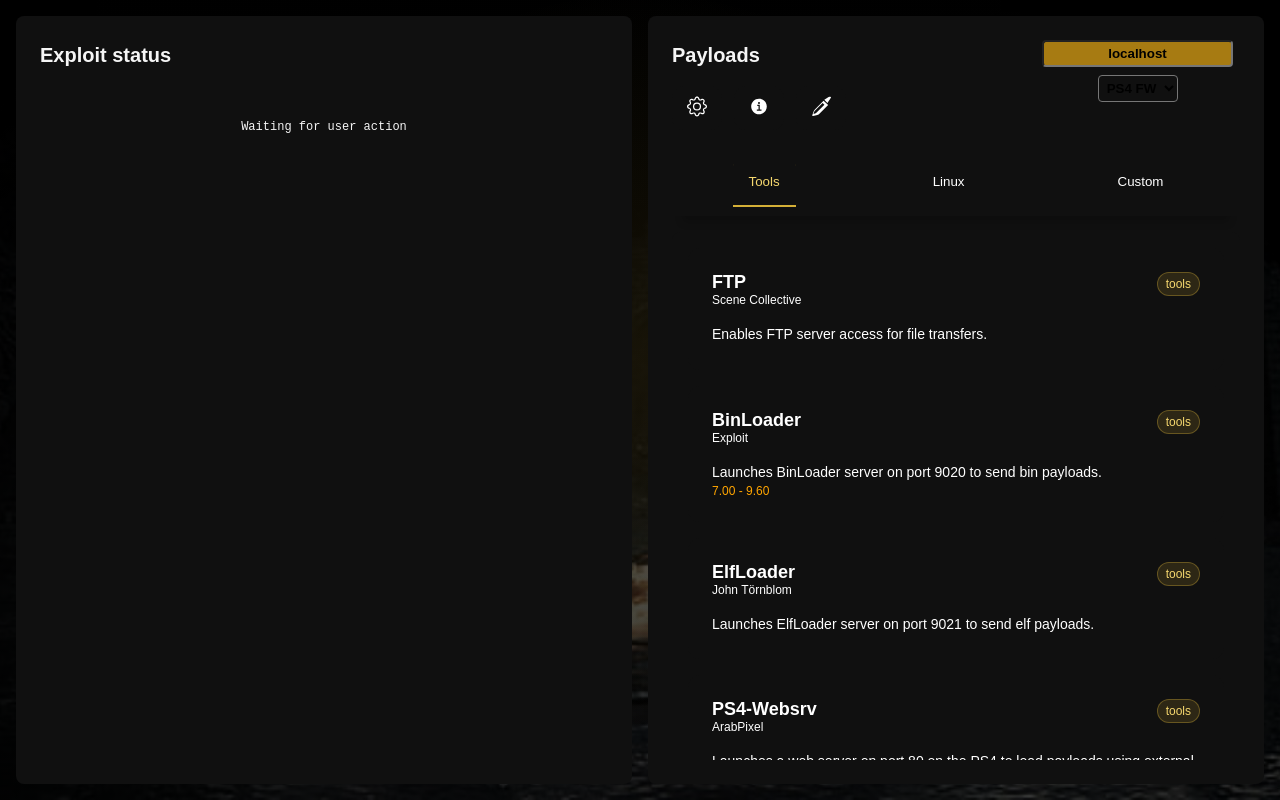
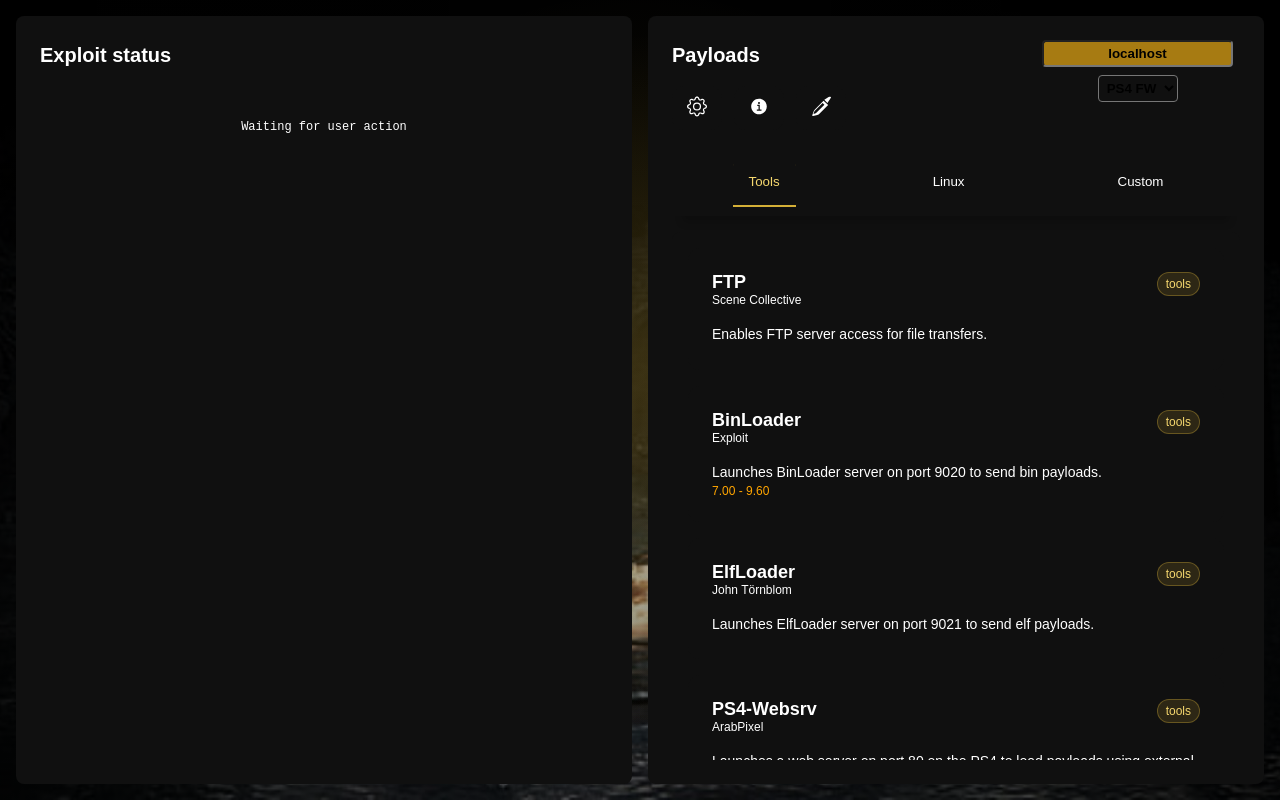
Before and after one commit to amine2-a11y/Amine-ps4, a website: page index.html in a window 1280 px wide. Drawn offline with Linux system fonts and the light colour scheme; files whose address does not match are found by name.

Commit message:
Add files via upload

```diff
--- a/index.html
+++ b/index.html
@@ -4,7 +4,7 @@
 <head>
     <meta charset="UTF-8">
     <meta name="viewport" content="width=device-width, initial-scale=1.0, maximum-scale=1">
-    <title>WebKitty</title>
+    <title>11.02 WebKit — Gold Edition</title>
     <meta name="description" content="WebKitty is a user-friendly, feature-rich PS4 exploit host for 6.70 - 11.02." />
     <meta name="author" content="ArabPixel">
     <meta name="keywords"
@@ -29,14 +29,39 @@
     <script>
         // Prevent "Theme Flash" by applying the href before the body renders
         var savedTheme = localStorage.getItem('theme') || "index";
-        var savedColor = localStorage.getItem('color') || "gold";
+        var savedColor = "gold"; localStorage.setItem('color', 'gold');
         if (savedTheme) {
             document.getElementById('main-stylesheet').setAttribute('href', './includes/css/layouts/' + savedTheme + '.css');
         }
         if (savedColor) {
-            document.getElementById('color-stylesheet').setAttribute('href', './includes/css/colors/' + savedColor + '.css');
+            document.getElementById('color-stylesheet').setAttribute('href', './includes/css/colors/' + savedColor + '.css?v=gold-final');
         }
     </script>
+
+    <style id="gold-edition-fallback">
+      html, body { background:#050505 !important; color:#fff !important; }
+      #initial-screen, #exploit-main-screen {
+        position:relative !important;
+        background-color:#050505 !important;
+        background-image:
+          linear-gradient(90deg,rgba(0,0,0,.78),rgba(0,0,0,.38),rgba(0,0,0,.78)),
+          url("./includes/assets/backgrounds/ps4-bg.jpg") !important;
+        background-position:center center !important;
+        background-size:cover !important;
+        background-repeat:no-repeat !important;
+        background-attachment:fixed !important;
+      }
+      #initial-screen:after, #exploit-main-screen:after {
+        content:"";
+        position:absolute; inset:0; pointer-events:none; z-index:0;
+        background:radial-gradient(circle at 50% 48%,rgba(212,175,55,.18),transparent 46%);
+      }
+      #initial-screen > *, #exploit-main-screen > * { position:relative; z-index:1; }
+      #ps-logo { fill:#d4af37 !important; filter:drop-shadow(0 0 14px rgba(212,175,55,.45)); }
+      #ps-logo-container { border:1px solid rgba(212,175,55,.42); box-shadow:0 0 28px rgba(212,175,55,.14); }
+      button { border-color:rgba(212,175,55,.18) !important; }
+      button:hover { border-color:#d4af37 !important; box-shadow:0 0 18px rgba(212,175,55,.2) !important; }
+    </style>
 </head>
 
 <body class="bg-gray-900 text-white">
```
Also changed, not shown: GOLD_THEME_FIXED.md (added, +6 -0 lines).
